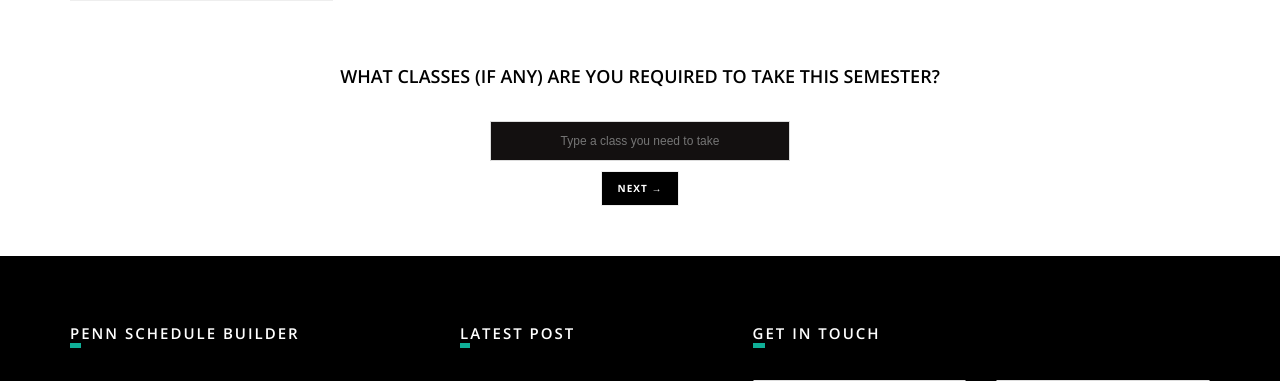
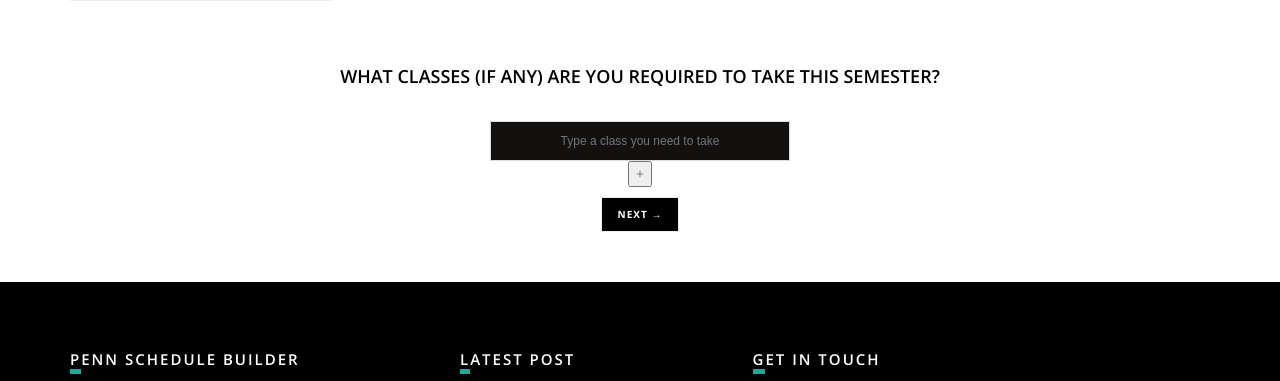
Before and after one commit to shulmanbrent/Penn-Schedule-Builder, a Flask app: page /scheduler in a window 1280 px wide. Shown: the part 1410-1791 px from the top of the page. Run offline with Flask 2, Linux system fonts and the light colour scheme; some libraries are stand-ins or nearby versions; some web fonts are replaced.

Commit message:
Updated the scheduler loooookkgit add templates/*git add templates/*git add templates/*

```diff
--- a/templates/base.html
+++ b/templates/base.html
@@ -163,7 +163,7 @@
         <script type="text/javascript">var limit = 1;
 function addQuestion(){
    limit++;
-   $("#inputFields").append("Question "+limit+":<input type='text' id='countries' name='Question"+limit+"' /><br />");
+   $("#inputFields").append("<div style='text-align: center;'><input type='text' name='required-class-" + limit + "' placeholder='Type a class you need to take' class='need_class_input'></div>");
 }</script>
     </body>
 </html>
--- a/templates/scheduler.html
+++ b/templates/scheduler.html
@@ -339,13 +339,17 @@
             </div><!--pricing 4 col row end-->
             <div class="space-40"></div>
 
-            <div class="row">
-                <div class="col-md-12" style="text-align: center;">
+            <div id="inputFields" class="row">
+                <div  class="col-md-12" style="text-align: center;">
                     <h4 class="heading-mini">What classes (if any) are you required to take this semester?</h4>
                 </div>
                 <div style="text-align: center;">
                     <input type="text" name="required-class-1" placeholder="Type a class you need to take" class="need_class_input">
                 </div>
+
+            </div>
+            <div style="text-align: center;">
+                <button name="data" type="button" onclick="addQuestion()">+</button>
             </div>
 
             <p><center><a href="/restrictions" class="btn theme-btn-default btn-lg" style="background-color:#000;color:#FFF;size:large">Next &#8594;</a></p></center><div class="space-40"></div>
```
